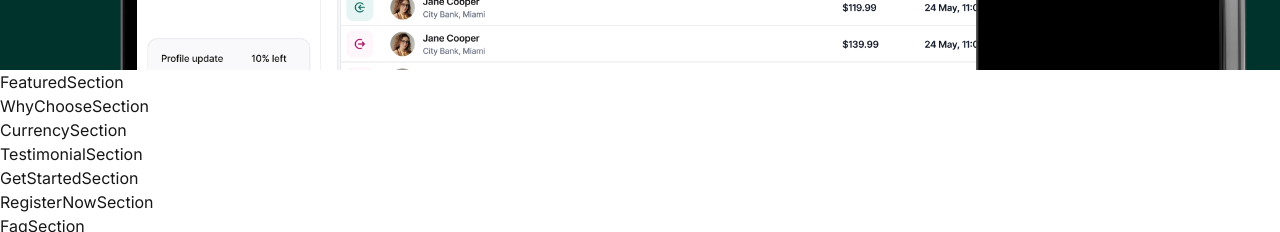
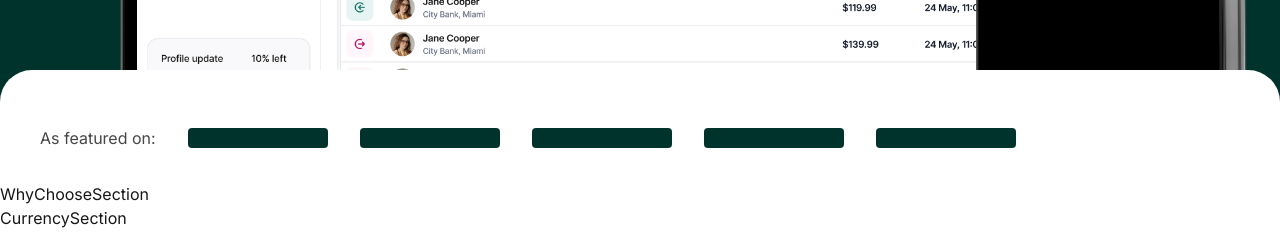
Before and after one commit to bossglobalorg/settla-landing-page, a Next.js app: page / in a window 1280 px wide. Shown: the part 1184-1416 px from the top of the page. Built offline with nearby package versions, Linux system fonts and the light colour scheme.

Commit message:
chore: build featiured section

```diff
--- a/src/components/sections/HomePage/FeaturedSection/index.tsx
+++ b/src/components/sections/HomePage/FeaturedSection/index.tsx
@@ -1,4 +1,21 @@
 const FeaturedSection = () => {
-  return <section>FeaturedSection</section>;
+  return (
+    <section className="bg-primary-900 relative z-20">
+      <div className="flex justify-between gap-8 rounded-tr-[2rem] bg-white px-10 pb-8 pt-14 max-lg:flex-col lg:items-center lg:rounded-t-[2rem]">
+        <p className="whitespace-nowrap leading-6 text-gray-600">
+          As featured on:
+        </p>
+
+        <div className="flex w-full flex-wrap items-center justify-start gap-8">
+          {[1, 2, 3, 4, 5].map((item) => (
+            <div
+              key={item}
+              className="bg-primary-900 h-[1.25rem] w-[6.25rem] rounded md:w-[8.75rem]"
+            />
+          ))}
+        </div>
+      </div>
+    </section>
+  );
 };
 export default FeaturedSection;
```
